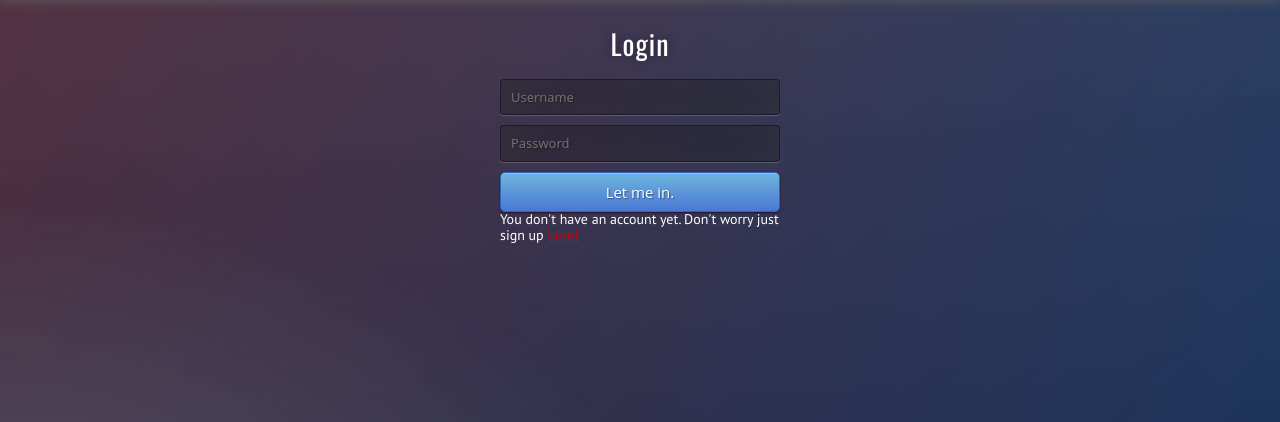
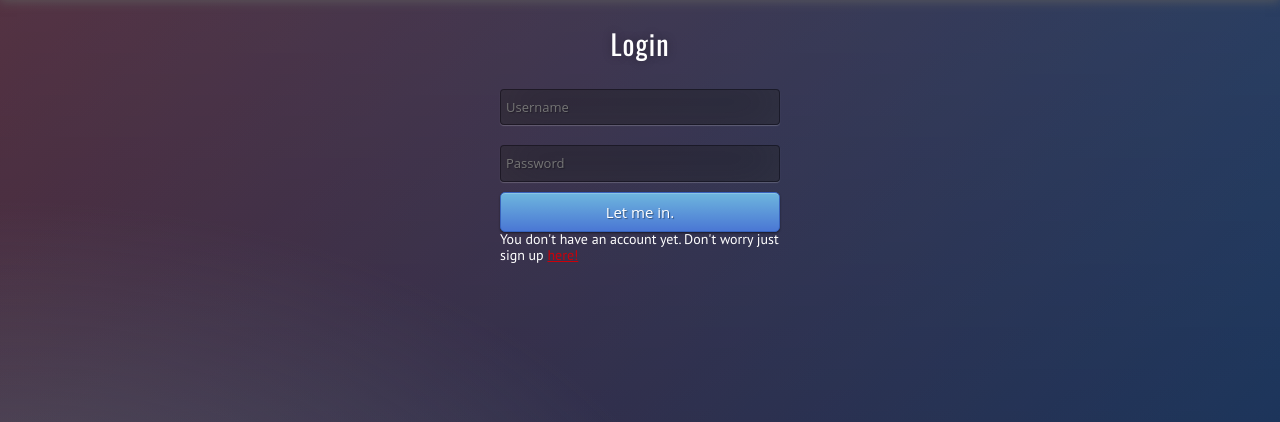
Before and after one commit to Autisem/kassasysteem, a PHP site: page /loginpage.php in a window 1280 px wide. Shown: the part 147-569 px from the top of the page. Run offline with PHP 8.4, Linux system fonts and the light colour scheme; some libraries are stand-ins or nearby versions.

Commit message:
fix margin for pages

```diff
--- a/css/style.css
+++ b/css/style.css
@@ -148,6 +148,9 @@ body {
 .trailers-photos img {
     margin-right: 12px;
 }
+.trailers-photos h4, .trailers-photos h5 {
+    color: black;
+}
 
 
 /*  -=========================-
@@ -166,6 +169,9 @@ body {
     padding: 30px 0;
     text-transform: uppercase;
     color: #CC0009;
+}
+.title h1 {
+  color: #cc0009;
 }
 .go-back {
     margin-top: 7vh;
@@ -228,7 +234,7 @@ table thead tr td {
     padding: 10px;
 }
 table input[type=number]{
-    width: 40px;
+    width: 69px;
 }
 
 /*  -=========================-
@@ -404,10 +410,12 @@ body {
 input {
 	width: 100%;
 	margin-bottom: 10px;
+  margin-right: 20px;
+  margin-top: 10px;
 	background: rgba(0,0,0,0.3);
 	border: none;
 	outline: none;
-	padding: 10px;
+	padding: 10px 5px;
 	font-size: 13px;
 	color: #fff;
 	text-shadow: 1px 1px 1px rgba(0,0,0,0.3);
```
